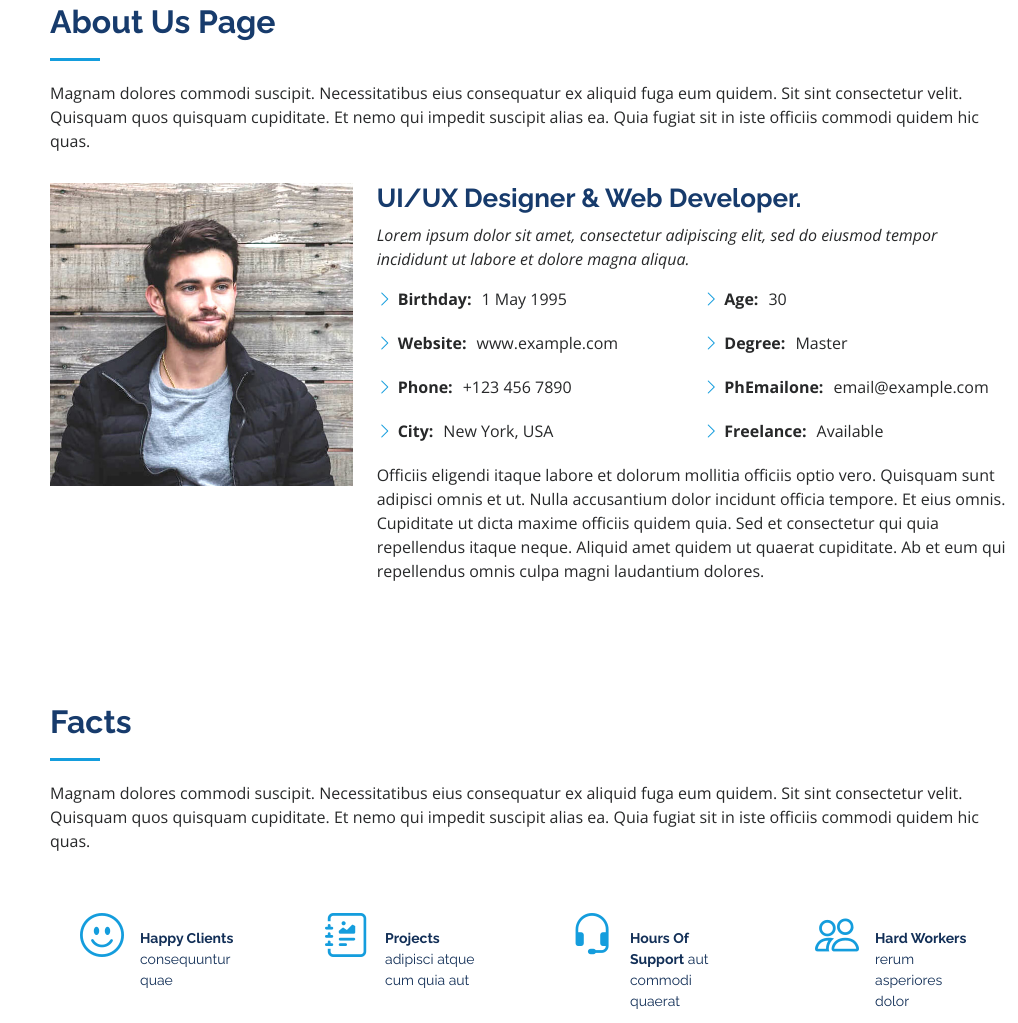
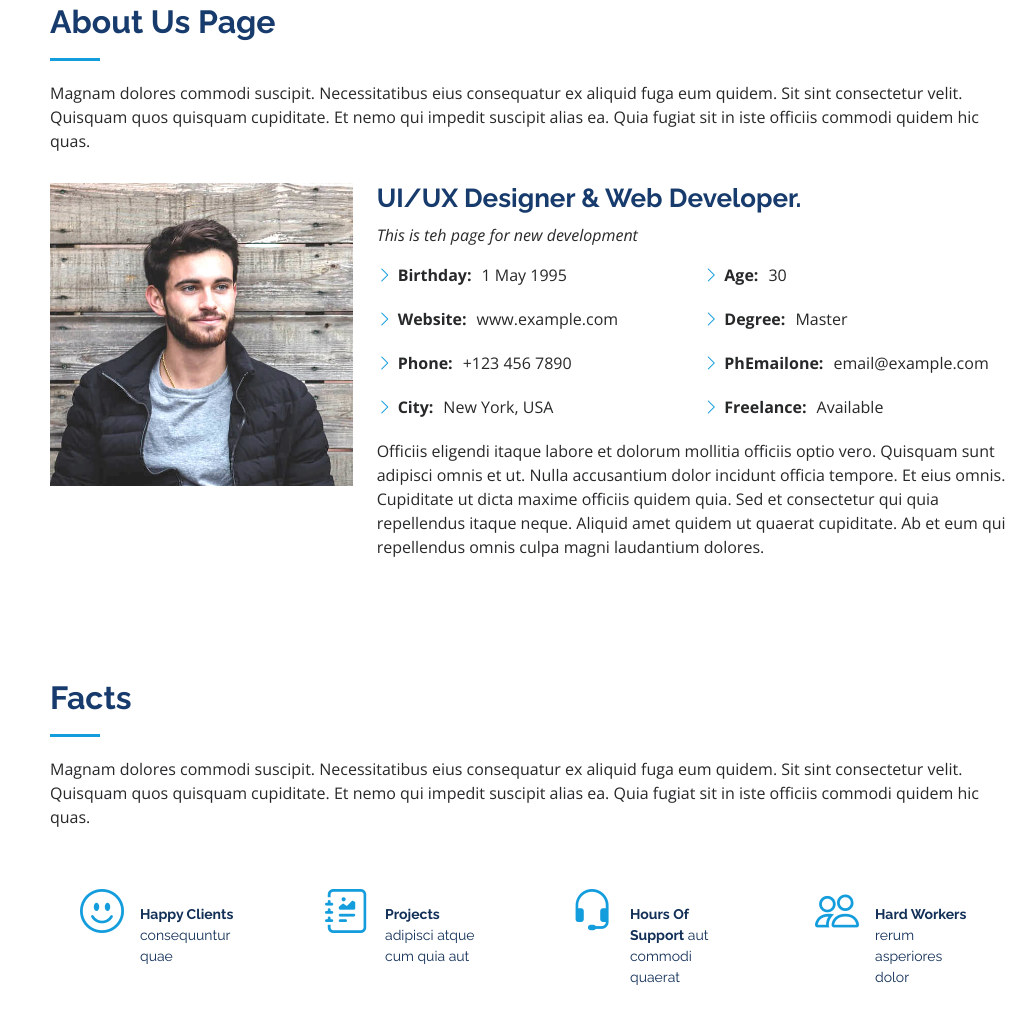
Before and after one commit to ladikpe/LoveLife, a plain HTML site: page index.html in a window 1280 px wide. Shown: the part 857-1880 px from the top of the page, without its empty margins (262-1280 px from the left). Drawn offline with nearby package versions, Linux system fonts and the light colour scheme.

Commit message:
Update index.html

```diff
--- a/index.html
+++ b/index.html
@@ -95,8 +95,7 @@
           <div class="col-lg-8 pt-4 pt-lg-0 content" data-aos="fade-left">
             <h3>UI/UX Designer &amp; Web Developer.</h3>
             <p class="fst-italic">
-              Lorem ipsum dolor sit amet, consectetur adipiscing elit, sed do eiusmod tempor incididunt ut labore et dolore
-              magna aliqua.
+              This is teh page for new development
             </p>
             <div class="row">
               <div class="col-lg-6">
```
